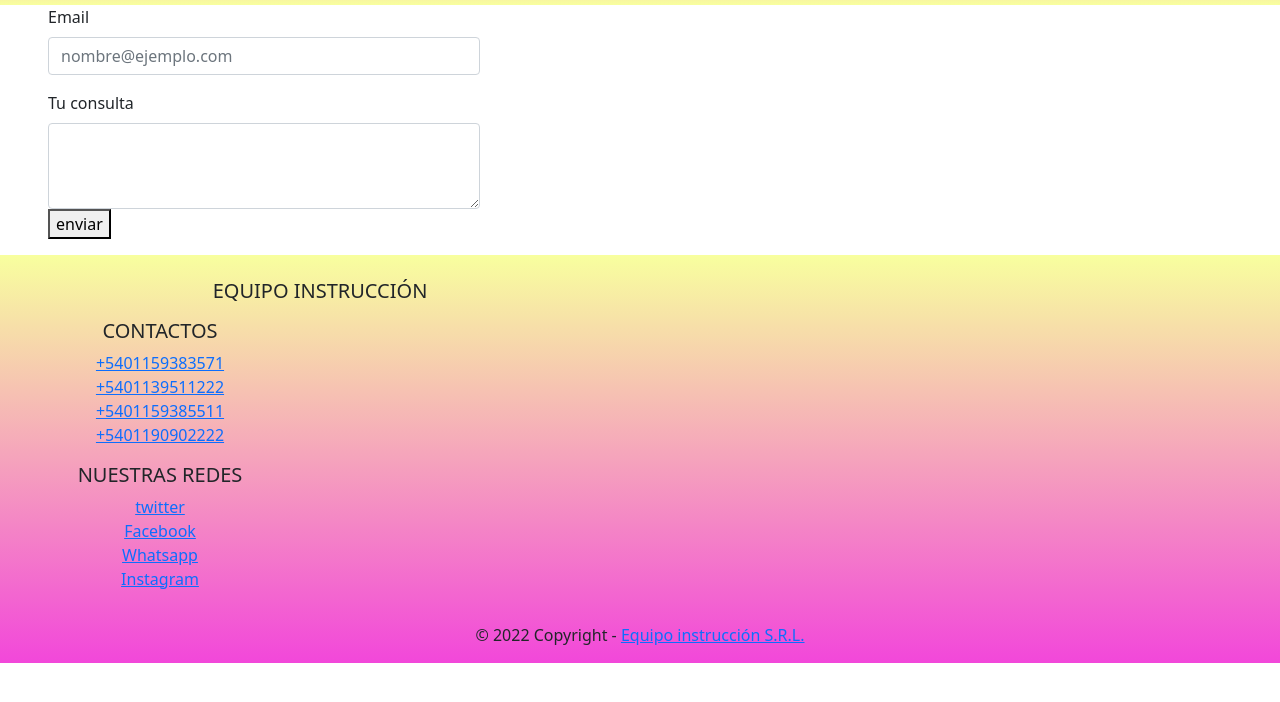
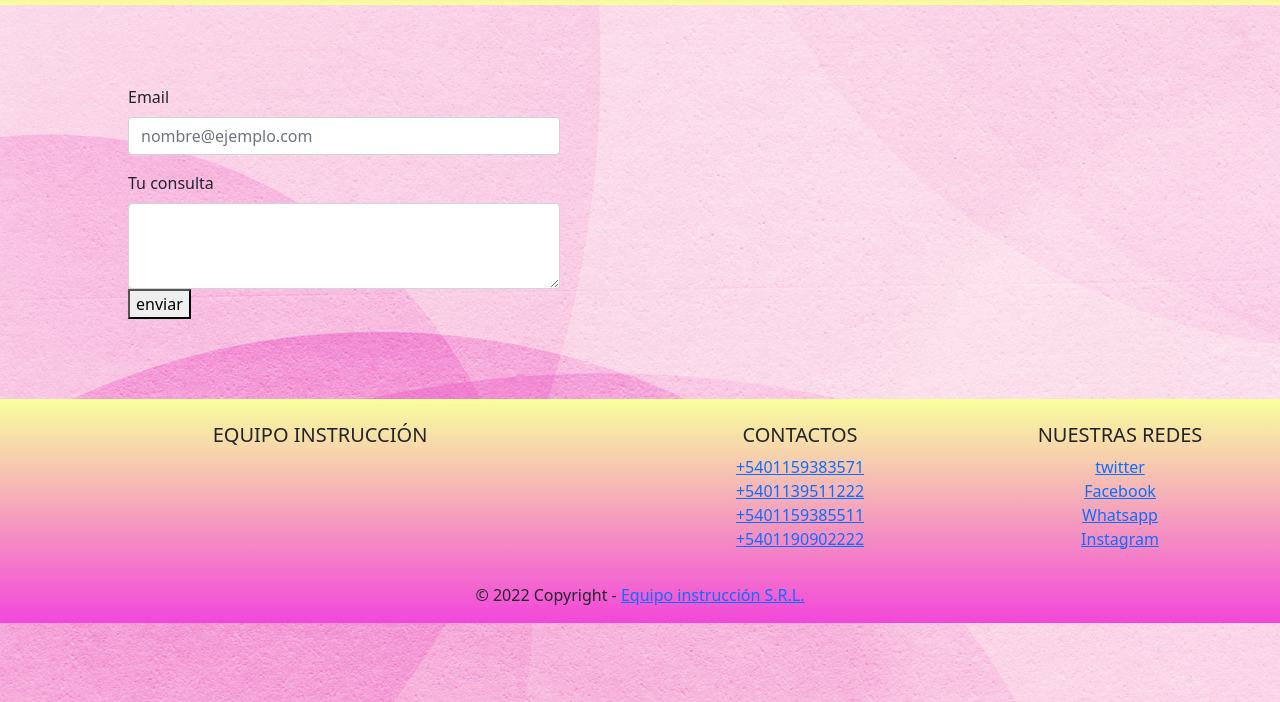
Before and after one commit to marcosreca/proyecto-final, a plain HTML site: page paginas/contacto.html in a window 1280 px wide. Shown: the part 98-800 px from the top of the page. Drawn offline with Linux system fonts and the light colour scheme; files whose address does not match are found by name.

Commit message:
se modifico formulario y fondos de paginas

```diff
--- a/paginas/contacto.html
+++ b/paginas/contacto.html
@@ -29,6 +29,7 @@
   </div>
 </nav>
 <!--formulario-->
+<div class="formulario">
     <div class="mb-3">
       <label for="exampleFormControlInput1" class="form-label">Email</label>
       <input type="email" class="form-control" id="exampleFormControlInput1" placeholder="nombre@ejemplo.com">
@@ -39,6 +40,7 @@
       <a href="https://www.freecodecamp.org/">
         <button>enviar</button>
       </a>
+    </div>
 </div>
 <!-- Footer -->
 <footer class="page-footer font-small blue pt-4">
--- a/style.css
+++ b/style.css
@@ -1,4 +1,6 @@
-
+body{
+    background-image:url("/imagenes/fondoindex.jpg");
+}
 /*nav*/
 img {
     width: 7rem;
@@ -7,6 +9,14 @@ img {
 .navbar{
     background: rgb(248,255,158);
     background: linear-gradient(0deg, rgba(248,255,158,1) 0%, rgba(242,71,218,1) 100%);
+}
+
+/*formulario*/
+.formulario{
+    margin-left: 8rem;
+    margin-right: 45rem;
+    margin-top: 5rem;
+    margin-bottom: 5rem;
 }
 /*footer*/
 .bg-dark img{
@@ -17,8 +27,3 @@ footer.page-footer.font-small.blue.pt-4 {
     background: rgb(248,255,158);
     background: linear-gradient(180deg, rgba(248,255,158,1) 0%, rgba(242,71,218,1) 100%);
 }
-
-.mb-3{
-    margin-right: 50rem;
-    padding-left: 3rem;
-}
```
Also changed, not shown: index.html (+1 -1 lines). Lines whose indentation alone changed are shown as unchanged.
